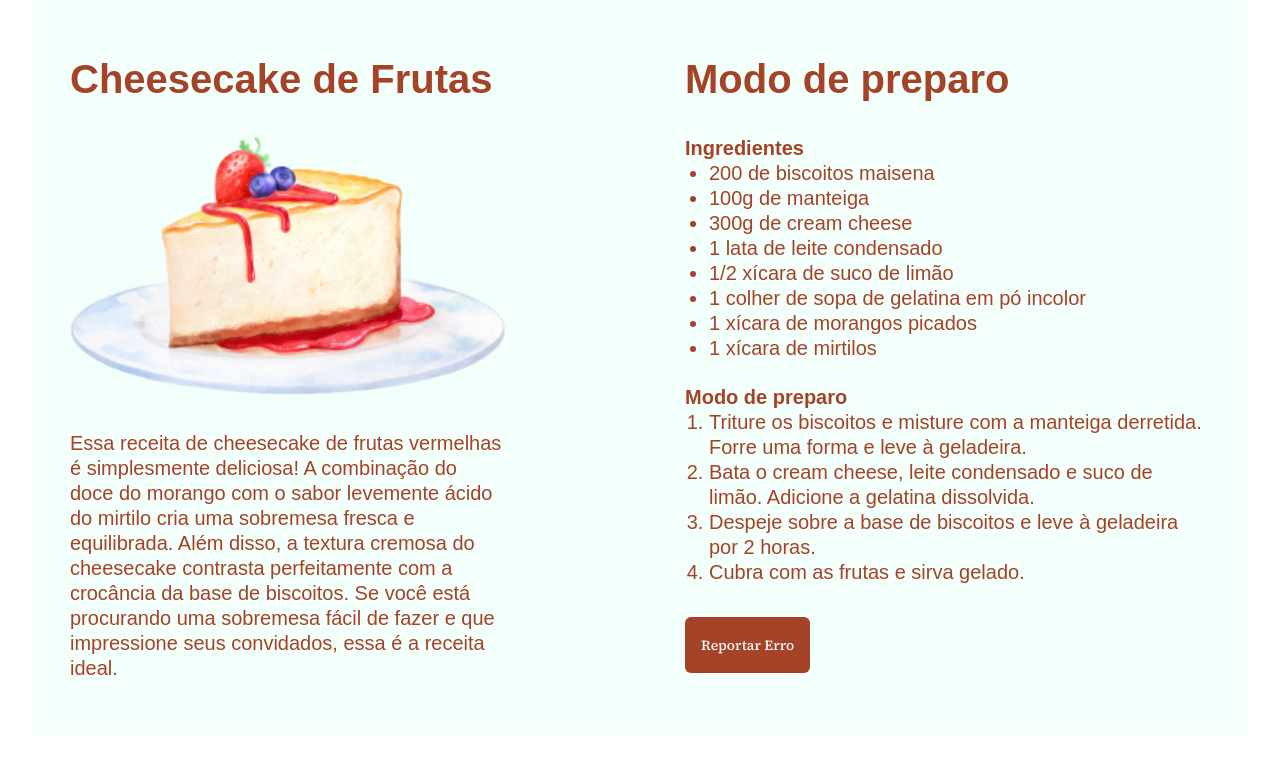
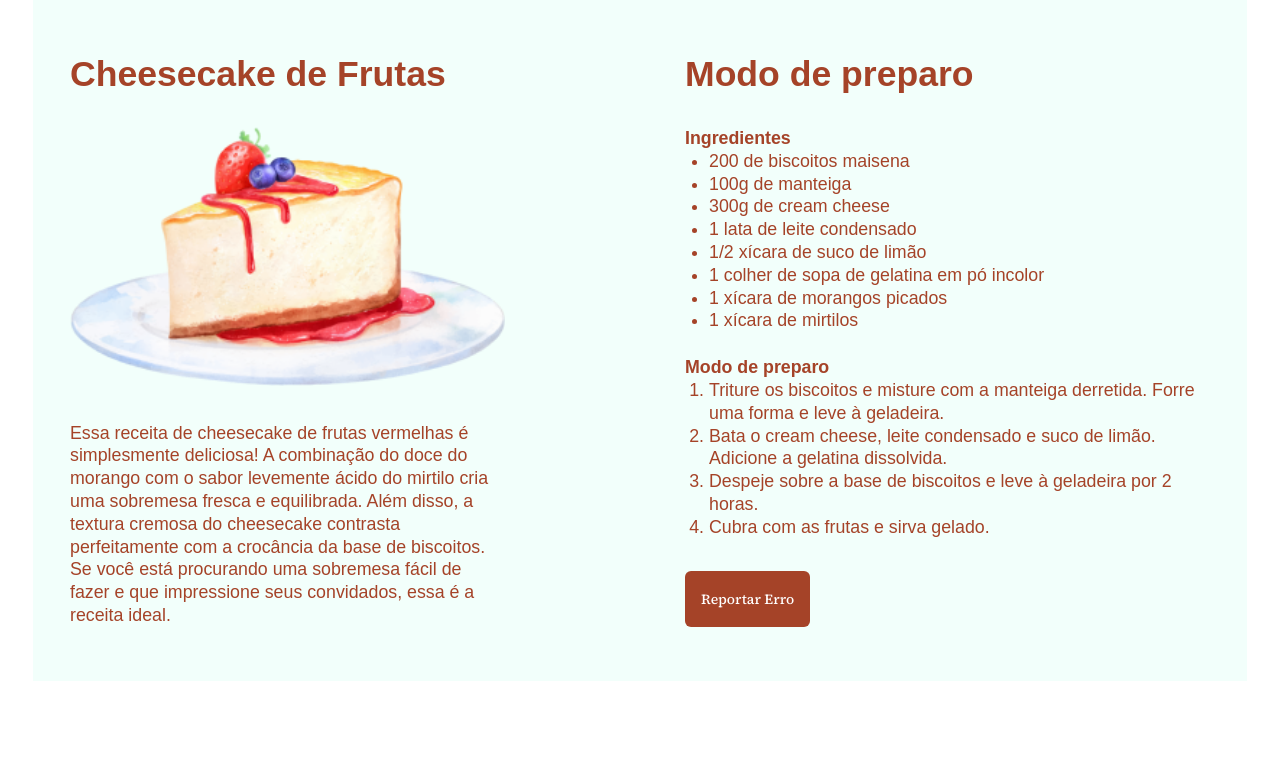
Before and after one commit to danimarinho/cheescake-responsividade, a plain HTML site: page index.html in a window 1280 px wide. Drawn offline with Linux system fonts and the light colour scheme; a web font is replaced by a local one.

Commit message:
utilizando clamp para as fontes

```diff
--- a/style.css
+++ b/style.css
@@ -34,8 +34,8 @@ main {
 }
 
 h1, h2 {
-    font-size: 2.8rem;
-    line-height: 3.6rem ;
+    font-size: clamp(2.8rem, 2vw + 1rem, 4rem);/*2.8rem;*/
+    line-height: clamp(3.6rem, 2vw + 1 rem, 5rem) ;
     font-weight: 700;
 }
 
@@ -46,8 +46,8 @@ img {
 
 
 p, li, strong {
-    font-size: 1.4rem;
-    line-height: 1.8rem;
+    font-size: clamp(1.4rem, 1vw + 0.5rem, 2rem);
+    line-height: clamp(1.8rem, 1vw + 1rem, 2.5rem);
 }
 
 h2 {
@@ -99,7 +99,7 @@ button {
         max-width: 52.5rem;
     }
 
-    h1, h2 {
+    /*h1, h2 {
         font-size: 4rem;
         line-height: 5rem;
     }
@@ -107,13 +107,12 @@ button {
     p, li, strong {
         font-size: 2rem;
         line-height: 2.5rem;
+    }*/
 
-    }
     button {
         font-size: 1.4rem;
         line-height: 2.4rem;
 
         padding: 1.6rem;
-
     }
 }
```
